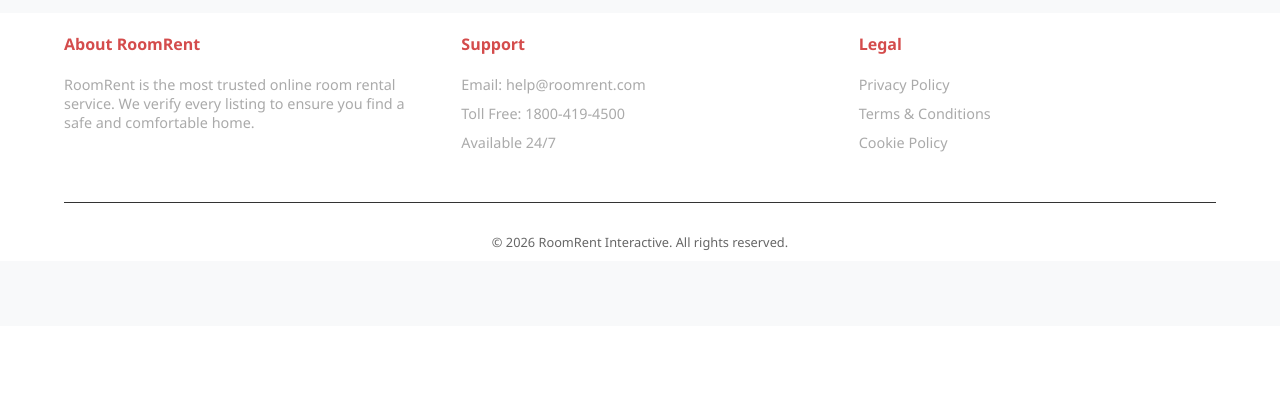
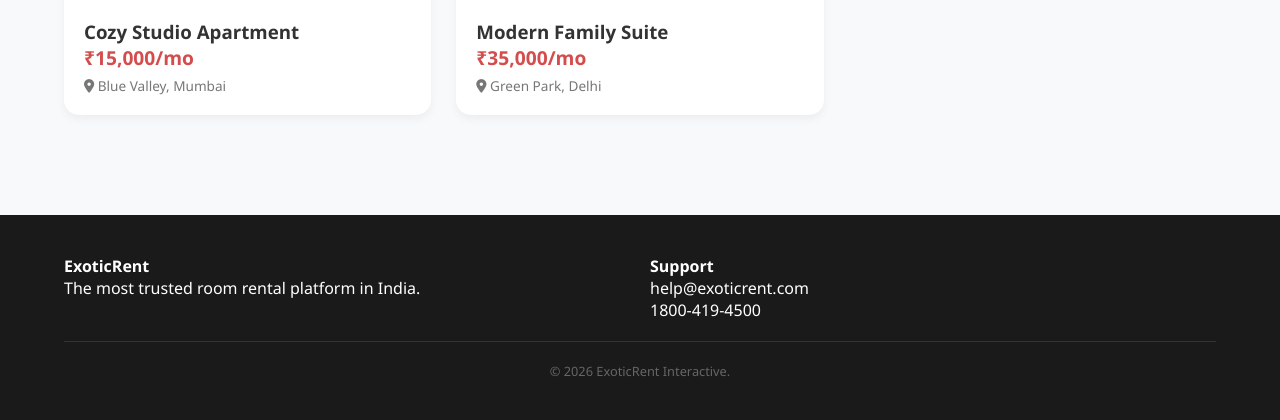
Before and after one commit to Hirendra12-dangi/Renthome, a Flask app: template Rent_home/backend/templates/home.html in a window 1280 px wide. Shown: the part 474-894 px from the top of the page. Before the commit the page ends 724 px from the top, so only its background shows below. Run offline with Flask 3, Linux system fonts and the light colour scheme; the template is opened without the code that fills it, so the values that code supplies are empty.

Commit message:
new design

```diff
--- a/Rent_home/backend/templates/home.html
+++ b/Rent_home/backend/templates/home.html
@@ -3,15 +3,13 @@
 <head>
     <meta charset="UTF-8">
     <meta name="viewport" content="width=device-width, initial-scale=1.0">
-    <title>RoomRent | Verified Room Rentals</title>
+    <title>ExoticRent | Verified Room Rentals</title>
     <link rel="stylesheet" href="https://cdnjs.cloudflare.com/ajax/libs/font-awesome/6.0.0/css/all.min.css">
     <link rel="stylesheet" href="style.css">
 </head>
 <body>
-
     <nav class="navbar">
         <div class="logo">Exotic<span>Rent</span></div>
-
         <div class="nav-right">
             <button class="wishlist-trigger" onclick="toggleModal('wishlistOverlay')">
                 <i class="fas fa-heart"></i> Wishlist <span class="badge" id="wishlist-count">0</span>
@@ -20,9 +18,7 @@
                 <i class="fas fa-bars"></i>
             </button>
         </div>
-
     </nav>
-
     <section class="top-search-section">
         <div class="search-box">
             <div class="search-inputs">
@@ -35,9 +31,7 @@
                 <div class="divider"></div>
                 <input type="text" placeholder="Locality or Landmark..." id="loc-input">
             </div>
-
             <div class="search-spacer"></div>
-
             <div class="search-actions">
                 <button class="filter-btn" onclick="toggleModal('filterOverlay')">
                     <i class="fas fa-sliders-h"></i> Filters
@@ -47,28 +41,47 @@
         </div>
     </section>
 
+    <section class="property-section">
+        <h2 class="section-title">Available Rentals</h2>
+        <div class="property-grid">
+            <div class="room-card" onclick="openProperty('Cozy Studio Apartment', '₹15,000', '123 Blue Valley, Mumbai', '1 BHK', 'Fully Furnished, Wifi, AC', '9876543210', 'https://images.unsplash.com/photo-1522708323590-d24dbb6b0267?w=800')">
+                <div class="img-container">
+                    <img src="https://images.unsplash.com/photo-1522708323590-d24dbb6b0267?w=400" alt="Room">
+                    <div class="property-tag">1 BHK</div>
+                </div>
+                <div class="room-info">
+                    <h3>Cozy Studio Apartment</h3>
+                    <p class="price">₹15,000/mo</p>
+                    <p class="address"><i class="fas fa-map-marker-alt"></i> Blue Valley, Mumbai</p>
+                </div>
+            </div>
+
+            <div class="room-card" onclick="openProperty('Modern Family Suite', '₹35,000', '45 Green Park, Delhi', '2 BHK', 'Gym, Parking, 24/7 Security', '9123456789', 'https://images.unsplash.com/photo-1502672260266-1c1ef2d93688?w=800')">
+                <div class="img-container">
+                    <img src="https://images.unsplash.com/photo-1502672260266-1c1ef2d93688?w=400" alt="Room">
+                    <div class="property-tag">2 BHK</div>
+                </div>
+                <div class="room-info">
+                    <h3>Modern Family Suite</h3>
+                    <p class="price">₹35,000/mo</p>
+                    <p class="address"><i class="fas fa-map-marker-alt"></i> Green Park, Delhi</p>
+                </div>
+            </div>
+        </div>
+    </section>
+
     <div class="modal-overlay" id="filterOverlay">
-        <div class="modal-card filter-card">
+        <div class="modal-card">
             <div class="modal-header">
                 <h3>Refine Search</h3>
                 <i class="fas fa-times close-icon" onclick="toggleModal('filterOverlay')"></i>
             </div>
-            <div class="modal-body">
-                <div class="filter-item">
+            <div class="modal-body" style="padding: 20px;">
                 <div class="price-row">
                     <label>Max Price</label>
                     <span class="price-val">₹<span id="priceNum">5000</span></span>
                 </div>
-                    <input type="range" min="2000" max="50000" value="5000" step="100" class="slider" id="priceRange">
-                </div>
-                <div class="filter-item">
-                    <label style="font-weight: bold; display: block; margin-bottom: 10px;">Rating</label>
-                    <div class="chip-group">
-                        <button class="chip active">All</button>
-                        <button class="chip">4.0+ ★</button>
-                        <button class="chip">4.5+ ★</button>
-                    </div>
-                </div>
+                <input type="range" min="2000" max="50000" value="5000" class="slider" id="priceRange">
                 <button class="apply-btn" onclick="toggleModal('filterOverlay')">Apply Filters</button>
             </div>
         </div>
@@ -80,37 +93,47 @@
                 <h3>My Wishlist</h3>
                 <i class="fas fa-times close-icon" onclick="toggleModal('wishlistOverlay')"></i>
             </div>
-            <div class="modal-body wishlist-content">
-                <i class="far fa-heart heart-empty-icon"></i>
-                <p>Your wishlist is currently empty.</p>
+            <div class="modal-body" style="text-align: center; padding: 40px;">
+                <i class="far fa-heart" style="font-size: 3rem; color: #eee;"></i>
+                <p style="margin-top: 10px; color: #888;">Your wishlist is empty.</p>
             </div>
         </div>
     </div>
 
-    <footer class="site-footer">
-        <div class="footer-grid">
-            <div class="footer-col">
-                <h4>About RoomRent</h4>
-                <p>RoomRent is the most trusted online room rental service. We verify every listing to ensure you find a safe and comfortable home.</p>
+    <div class="modal-overlay" id="propertyModal">
+        <div class="modal-card detail-card">
+            <div class="modal-header">
+                <h3 id="detailTitle">Property Details</h3>
+                <i class="fas fa-times close-icon" onclick="toggleModal('propertyModal')"></i>
             </div>
-            <div class="footer-col">
-                <h4>Support</h4>
-                <p>Email: help@roomrent.com</p>
-                <p>Toll Free: 1800-419-4500</p>
-                <p>Available 24/7</p>
+            <div class="modal-body">
+                <img id="detailImg" src="" alt="Property" class="detail-main-img">
+                <div class="detail-content">
+                    <div class="detail-row">
+                        <span class="detail-label">Price:</span>
+                        <span id="detailPrice" class="detail-value highlight"></span>
                     </div>
-            <div class="footer-col">
-                <h4>Legal</h4>
-                <p>Privacy Policy</p>
-                <p>Terms & Conditions</p>
-                <p>Cookie Policy</p>
+                    <div class="detail-row">
+                        <span class="detail-label">Type:</span>
+                        <span id="detailType" class="detail-value"></span>
+                    </div>
+                    <div class="detail-row">
+                        <span class="detail-label">Address:</span>
+                        <span id="detailAddress" class="detail-value"></span>
+                    </div>
+                    <div class="detail-row">
+                        <span class="detail-label">Amenities:</span>
+                        <span id="detailAmenities" class="detail-value"></span>
+                    </div>
+                    <div class="contact-section">
+                        <p>CONTACT OWNER</p>
+                        <h4 id="detailContact"></h4>
+                    </div>
+                    <button class="apply-btn" style="margin-top: 15px;">Book Visit Now</button>
                 </div>
             </div>
-        <div class="footer-bottom">
-            &copy; 2026 RoomRent Interactive. All rights reserved.
         </div>
-    </footer>
-
+    </div>
     <div class="side-panel-overlay" id="sidePanelOverlay" onclick="toggleSidePanel()"></div>
     <div class="side-panel" id="sidePanel">
         <div class="panel-header">
@@ -128,6 +151,21 @@
         </div>
     </div>
 
+    <footer class="site-footer">
+        <div class="footer-grid">
+            <div class="footer-col">
+                <h4>ExoticRent</h4>
+                <p>The most trusted room rental platform in India.</p>
+            </div>
+            <div class="footer-col">
+                <h4>Support</h4>
+                <p>help@exoticrent.com</p>
+                <p>1800-419-4500</p>
+            </div>
+        </div>
+        <div class="footer-bottom">&copy; 2026 ExoticRent Interactive.</div>
+    </footer>
+
     <script src="script.js"></script>
 </body>
 </html>
--- a/Rent_home/backend/templates/style.css
+++ b/Rent_home/backend/templates/style.css
@@ -1,144 +1,90 @@
-/* GENERAL RESET */
+/* RESET */
 * { margin: 0; padding: 0; box-sizing: border-box; font-family: 'Segoe UI', sans-serif; }
-body { background-color: #f8f9fa; }
+body { background-color: #f8f9fa; color: #333; }
 
-/* NAVBAR & WISHLIST BUTTON */
+/* NAVBAR */
 .navbar {
-    display: flex;
-    justify-content: space-between;
-    align-items: center;
-    padding: 15px 5%;
-    background: white;
-    border-bottom: 1px solid #eee;
+ display: flex; justify-content: space-between; align-items: center;
+ padding: 15px 5%; background: white; border-bottom: 1px solid #eee;
+ position: sticky; top: 0; z-index: 1000;
 }
 .logo { font-size: 1.5rem; font-weight: 800; color: #2e3192; }
 .logo span { color: #d44c4c; }
-
+.nav-right { display: flex; align-items: center; gap: 15px; }
 .wishlist-trigger {
-    background: white;
-    border: 1px solid #ddd;
-    padding: 8px 16px;
-    border-radius: 50px;
-    cursor: pointer;
-    font-weight: 600;
+  background: white; border: 1px solid #ddd; padding: 8px 16px;
+  border-radius: 50px; cursor: pointer; font-weight: 600;
 }
 .badge { background: #d44c4c; color: white; padding: 2px 7px; border-radius: 50%; font-size: 0.75rem; }
+.menu-toggle { background: none; border: none; font-size: 1.5rem; cursor: pointer; }
 
-/* SEARCH BAR AT TOP */
+/* SEARCH SECTION */
 .top-search-section {
-    background: white;
-    padding: 25px 0;
-    display: flex;
-    justify-content: center;
+    background: white; padding: 30px 0; display: flex; justify-content: center;
     border-bottom: 1px solid #eee;
 }
 .search-box {
-    display: flex;
-    align-items: center;
-    background: white;
-    border: 1px solid #dfe1e5;
-    padding: 8px 25px;
-    border-radius: 50px;
-    width: 90%;
-    max-width: 950px;
+    display: flex; align-items: center; background: white; border: 1px solid #dfe1e5;
+    padding: 8px 25px; border-radius: 50px; width: 90%; max-width: 950px;
     box-shadow: 0 4px 15px rgba(0,0,0,0.05);
 }
 .search-inputs { display: flex; align-items: center; flex: 2; }
-.search-inputs select, .search-inputs input { border: none; outline: none; padding: 10px; font-size: 1rem; width: 100%; }
+.search-inputs select, .search-inputs input { border: none; outline: none; padding: 10px; width: 100%; font-size: 1rem; }
 .divider { width: 1px; height: 30px; background: #eee; margin: 0 15px; }
-
-/* SPACER BETWEEN INPUTS AND BUTTONS */
 .search-spacer { width: 80px; }
-
-.search-actions { display: flex; align-items: center; gap: 15px; }
 .filter-btn { background: #f1f3f4; border: none; padding: 12px 20px; border-radius: 25px; cursor: pointer; font-weight: 600; }
 .search-main-btn { background: #d44c4c; color: white; border: none; padding: 12px 30px; border-radius: 25px; cursor: pointer; font-weight: 700; }
 
-/* MODALS / SMALL PAGES */
+/* PROPERTY GRID */
+.property-section { padding: 50px 5%; }
+.property-grid { display: grid; grid-template-columns: repeat(auto-fill, minmax(280px, 1fr)); gap: 25px; }
+.room-card { background: white; border-radius: 15px; overflow: hidden; box-shadow: 0 4px 10px rgba(0,0,0,0.05); cursor: pointer; transition: 0.3s; }
+.room-card:hover { transform: translateY(-5px); }
+.img-container { height: 200px; overflow: hidden; position: relative; }
+.img-container img { width: 100%; height: 100%; object-fit: cover; transition: 0.5s; }
+.room-card:hover .img-container img { transform: scale(1.1); }
+.property-tag { position: absolute; top: 10px; left: 10px; background: #d44c4c; color: white; padding: 4px 8px; border-radius: 5px; font-size: 0.7rem; font-weight: bold; }
+.room-info { padding: 20px; }
+.price { color: #d44c4c; font-weight: bold; font-size: 1.2rem; }
+.address { font-size: 0.85rem; color: #777; margin-top: 5px; }
+
+/* MODALS */
 .modal-overlay {
     position: fixed; top: 0; left: 0; width: 100%; height: 100%;
-    background: rgba(0,0,0,0.5); backdrop-filter: blur(4px);
-    display: none; justify-content: center; align-items: center; z-index: 1000;
+    background: rgba(0,0,0,0.6); backdrop-filter: blur(4px);
+    display: none; justify-content: center; align-items: center; z-index: 2000;
 }
+
 .modal-overlay.active { display: flex; }
-.modal-card { background: white; padding: 30px; border-radius: 20px; width: 90%; max-width: 400px; position: relative; }
-.modal-header { display: flex; justify-content: space-between; align-items: center; margin-bottom: 25px; }
-.close-icon { cursor: pointer; font-size: 1.3rem; color: #999; }
+.modal-card { background: white; border-radius: 20px; width: 90%; max-width: 450px; overflow: hidden; position: relative; }
+.modal-header { padding: 20px; border-bottom: 1px solid #eee; display: flex; justify-content: space-between; align-items: center; }
+.close-icon { cursor: pointer; color: #aaa; }
 
-/* FILTER ELEMENTS */
-.filter-card { border-top: 6px solid #d44c4c; }
-.price-row { display: flex; justify-content: space-between; margin-bottom: 12px; font-weight: bold; }
-.price-val { color: #d44c4c; background: #fff5f5; padding: 2px 10px; border-radius: 10px; }
-.slider { width: 100%; -webkit-appearance: none; appearance: none; height: 6px; background: #ddd; border-radius: 5px; outline: none; }
-.slider::-webkit-slider-thumb { -webkit-appearance: none; width: 20px; height: 20px; background: #2e3192; border-radius: 50%; cursor: pointer; border: 3px solid white; box-shadow: 0 2px 5px rgba(0,0,0,0.2); }
-.chip-group { display: flex; gap: 10px; margin-top: 10px; }
-.chip { padding: 8px 15px; border-radius: 20px; border: 1px solid #ddd; background: white; cursor: pointer; }
-.chip.active { background: #2e3192; color: white; border-color: #2e3192; }
-.apply-btn { width: 100%; padding: 15px; background: #2e3192; color: white; border: none; border-radius: 12px; font-weight: bold; cursor: pointer; margin-top: 25px; }
+/* DETAILS MODAL */
+.detail-main-img { width: 100%; height: 250px; object-fit: cover; }
+.detail-content { padding: 25px; }
+.detail-row { display: flex; justify-content: space-between; padding: 10px 0; border-bottom: 1px solid #f5f5f5; }
+.detail-label { font-weight: 600; color: #666; }
+.detail-value { font-weight: 600; color: #000; }
+.highlight { color: #d44c4c; font-size: 1.2rem; }
+.contact-section { background: #2e3192; color: white; padding: 15px; border-radius: 10px; text-align: center; margin-top: 20px; }
+.contact-section p { font-size: 0.7rem; opacity: 0.8; }
+.apply-btn { width: 100%; padding: 15px; background: #d44c4c; color: white; border: none; border-radius: 10px; font-weight: bold; cursor: pointer; }
+
+/* SIDE PANEL */
+.side-panel-overlay { position: fixed; top: 0; left: 0; width: 100%; height: 100%; background: rgba(0,0,0,0.4); z-index: 3000; display: none; }
+.side-panel-overlay.active { display: block; }
+.side-panel {
+    position: fixed; top: 0; right: -100%; width: 33.33%; height: 100%;
+    background: white; z-index: 3001; transition: 0.4s; padding: 30px;
+}
+.side-panel.active { right: 0; }
+.panel-links a { display: flex; align-items: center; gap: 15px; padding: 15px; text-decoration: none; color: #333; font-weight: 500; }
+.panel-links a:hover { background: #f0f2ff; color: #2e3192; border-radius: 10px; }
 
 /* FOOTER */
-.site-footer { background: white; color: #fff; padding: 20px 5% 10px; margin-top: 300px; }
-.footer-grid { display: grid; grid-template-columns: repeat(auto-fit, minmax(200px, 1fr)); gap: 40px; border-bottom: 1px solid #333; padding-bottom: 40px; }
-.footer-col h4 { margin-bottom: 20px; color: #d44c4c; }
-.footer-col p { color: #aaa; font-size: 0.9rem; margin-bottom: 10px; }
-.footer-bottom { text-align: center; padding-top: 30px; font-size: 0.8rem; color: #666; }
+.site-footer { background: #1a1a1a; color: white; padding: 40px 5%; margin-top: 50px; }
+.footer-grid { display: grid; grid-template-columns: 1fr 1fr; gap: 20px; border-bottom: 1px solid #333; padding-bottom: 20px; }
+.footer-bottom { text-align: center; padding-top: 20px; font-size: 0.8rem; color: #666; }
 
-
-
-/* --- ADD TO THE BOTTOM OF STYLE.CSS --- */
-
-.nav-right {
-    display: flex;
-    align-items: center;
-    gap: 15px;
-}
-
-.menu-toggle {
-    background: none;
-    border: none;
-    font-size: 1.5rem;
-    color: #333;
-    cursor: pointer;
-    padding: 5px;
-}
-
-.side-panel-overlay {
-    position: fixed;
-    top: 0;
-    left: 0;
-    width: 100%;
-    height: 100%;
-    background: rgba(0,0,0,0.5);
-    z-index: 2000;
-    display: none;
-}
-
-.side-panel-overlay.active { display: block; }
-
-.side-panel {
-    position: fixed;
-    top: 0;
-    right: -100%; /* Hidden by default */
-    width: 33.33%;
-    height: 100%;
-    background: white;
-    z-index: 2001;
-    transition: right 0.4s ease;
-    padding: 30px;
-    box-shadow: -5px 0 15px rgba(0,0,0,0.1);
-}
-
-.side-panel.active { right: 0; } /* Slides in when active */
-
-.panel-links a {
-    display: flex;
-    align-items: center;
-    gap: 15px;
-    padding: 15px;
-    text-decoration: none;
-    color: #444;
-    border-radius: 8px;
-    transition: 0.2s;
-}
-
-.panel-links a:hover { background: #f0f2ff; color: #2e3192; }
+@media (max-width: 768px) { .side-panel { width: 80%; } .search-spacer { display: none; } }
```
Also changed, not shown: Rent_home/backend/templates/script.js (+32 -38 lines). Lines whose indentation alone changed are shown as unchanged.
